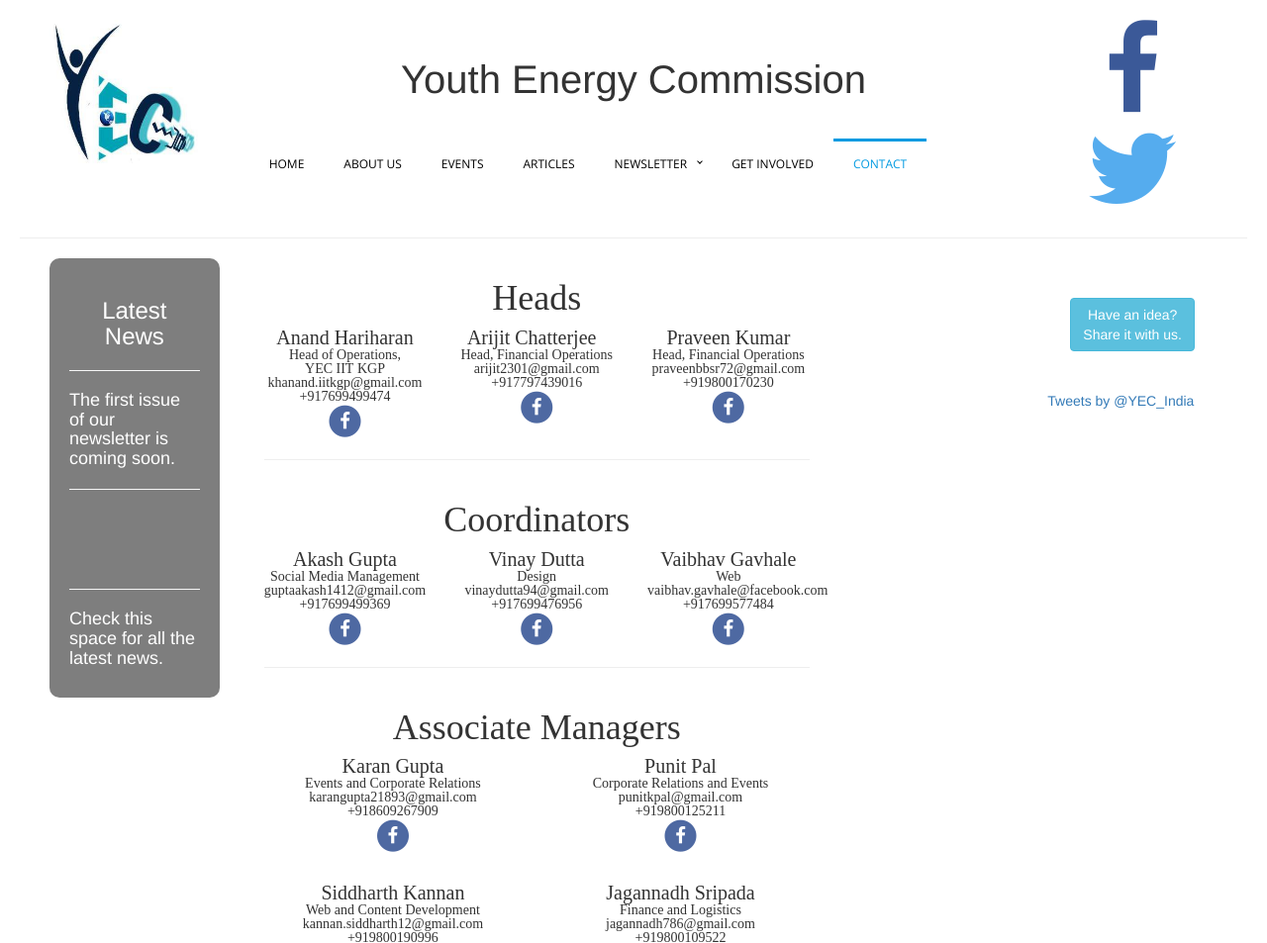
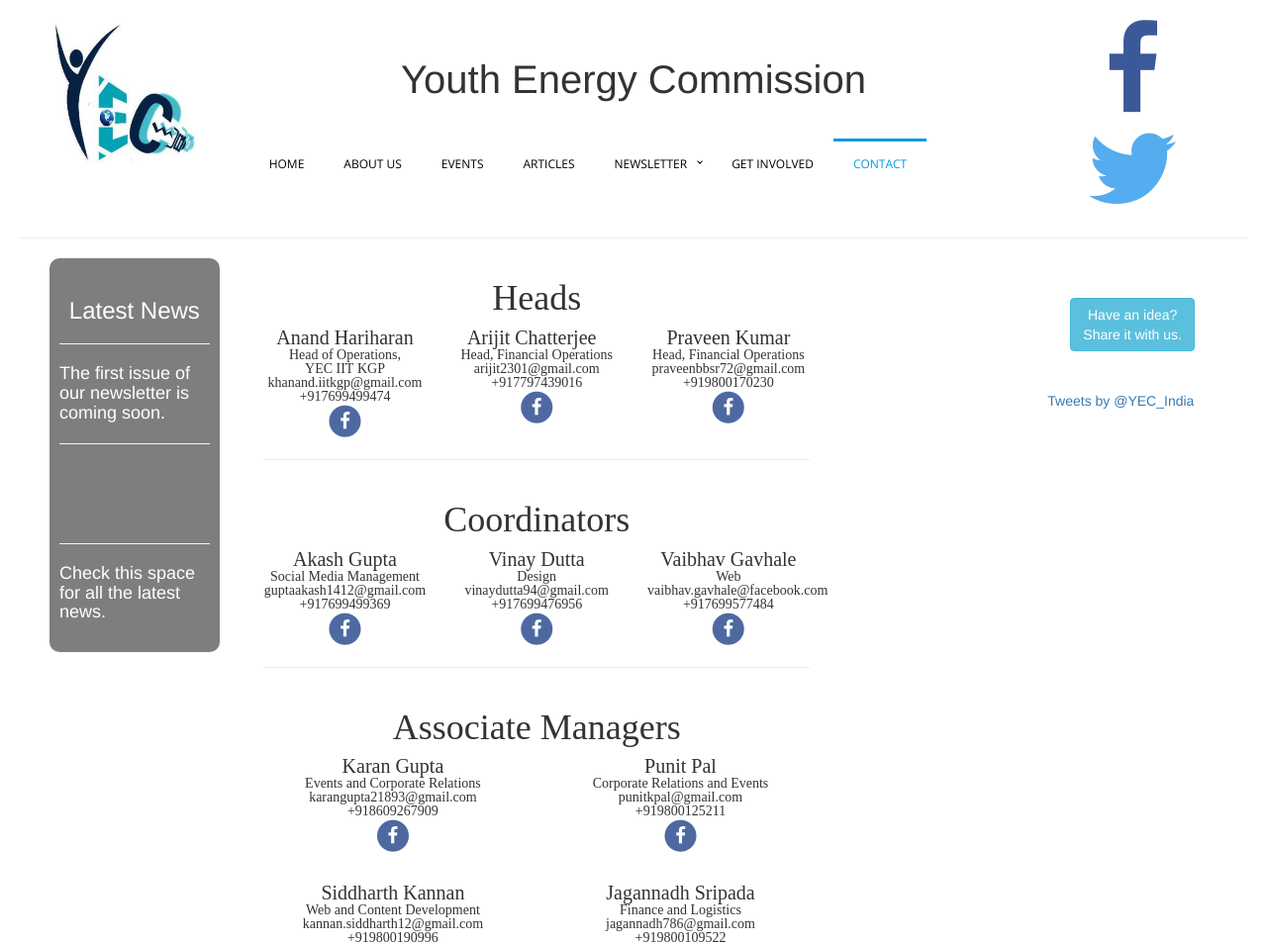
Before and after one commit to youth-energy-commission/website-core, a PHP site: page /contact.php in a window 1280 px wide. Shown: the top 953 px of the page at 99% size. Run offline with PHP 8.4, Linux system fonts and the light colour scheme; some libraries are stand-ins or nearby versions.

Commit message:
Changed the title of the contact page.
Reduced the margin in the noticeboard file.

```diff
--- a/contact.php
+++ b/contact.php
@@ -2,7 +2,7 @@
 
 <head>
 
-   <title>Youth Energy Commission - Home </title>
+   <title>Youth Energy Commission - Contact Us </title>
 
    <?php include("mainInclude.php"); ?>
 
--- a/noticeboard.php
+++ b/noticeboard.php
@@ -2,7 +2,7 @@
 
 	<br/>
 
-	<div style="margin-left: 20px; margin-right: 20px; margin-top: 10px;">
+	<div style="margin-left: 10px; margin-right: 10px; margin-top: 10px;">
 
 		<span style="text-align: center; ">
 
```
